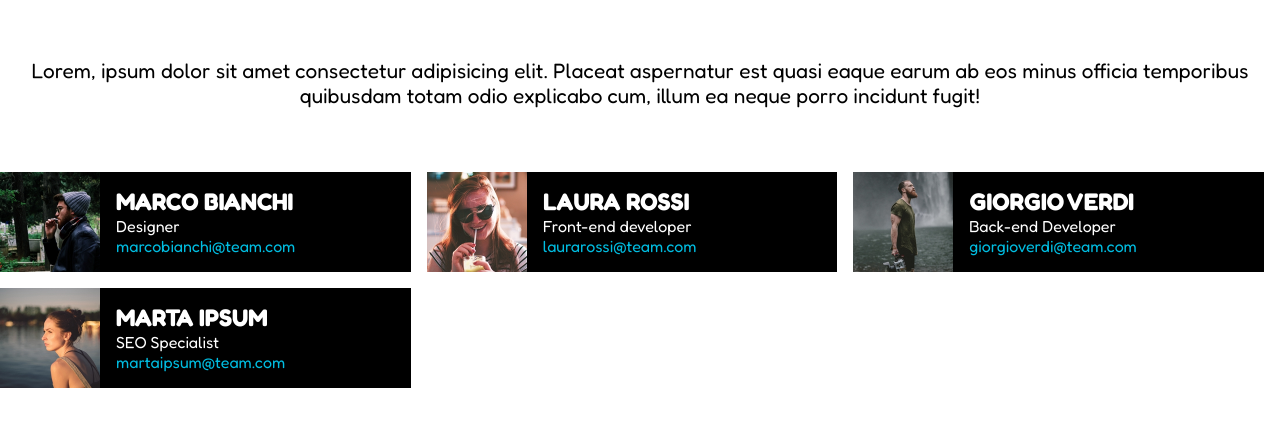
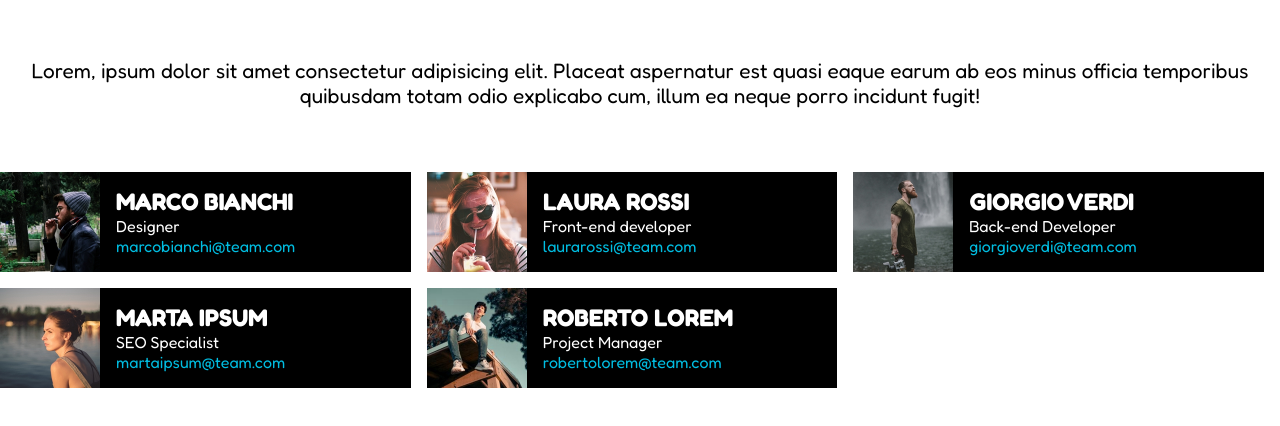
Before and after one commit to PasqualeDiMatteo/html-css-float-cards, a plain HTML site: page index.html in a window 1280 px wide. Shown: the part 160-586 px from the top of the page. Drawn offline with Linux system fonts and the light colour scheme.

Commit message:
added fifth card

```diff
--- a/index.html
+++ b/index.html
@@ -70,6 +70,17 @@
                         <a href="mailto:martaipsum@team.com">martaipsum@team.com</a>
                     </div>
                 </div>
+                <!-- card -->
+                <div class="card float-left clearfix">
+                    <img src="img/male3.png" alt="Roberto Lorem" class="float-left">
+
+                    <!-- card info -->
+                    <div class="card-info">
+                        <h2>ROBERTO LOREM</h2>
+                        <div class="card-role">Project Manager</div>
+                        <a href="mailto:robertolorem@team.com">robertolorem@team.com</a>
+                    </div>
+                </div>
 
             </div>
         </div>
```
